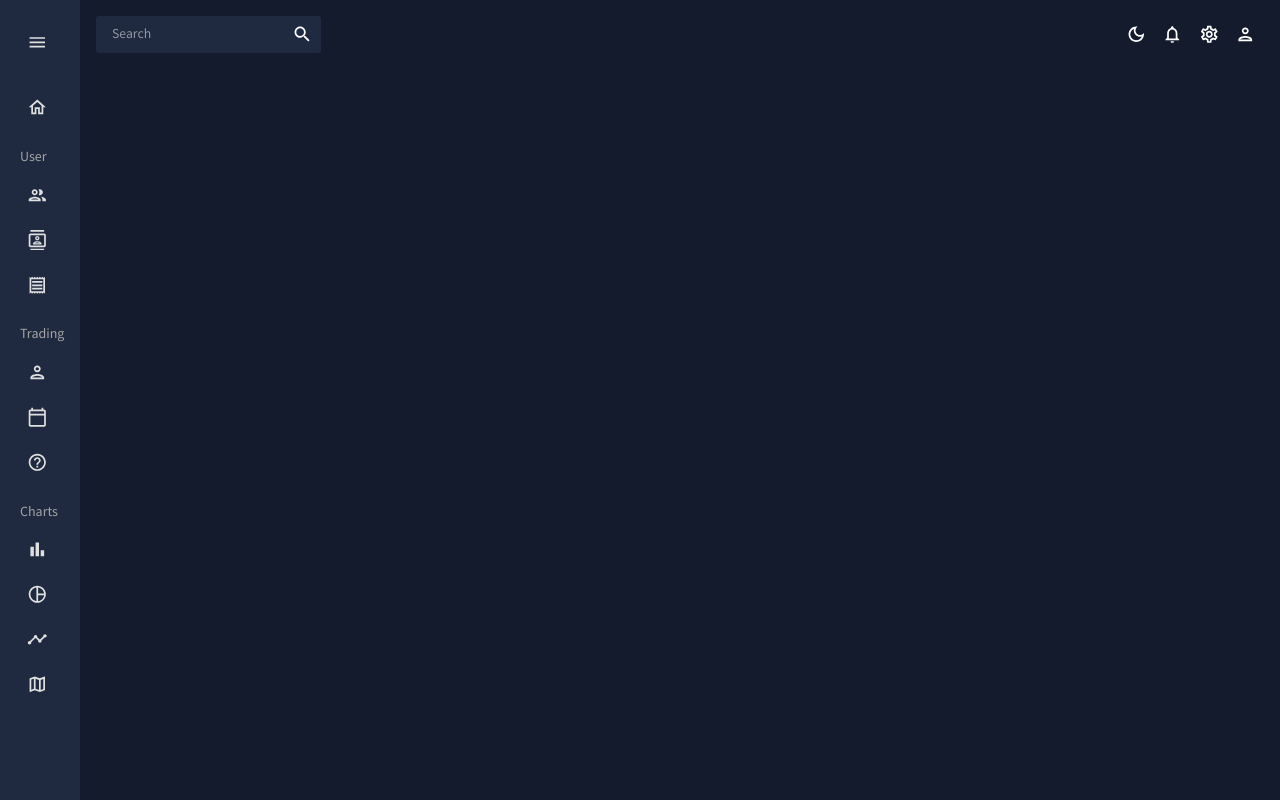
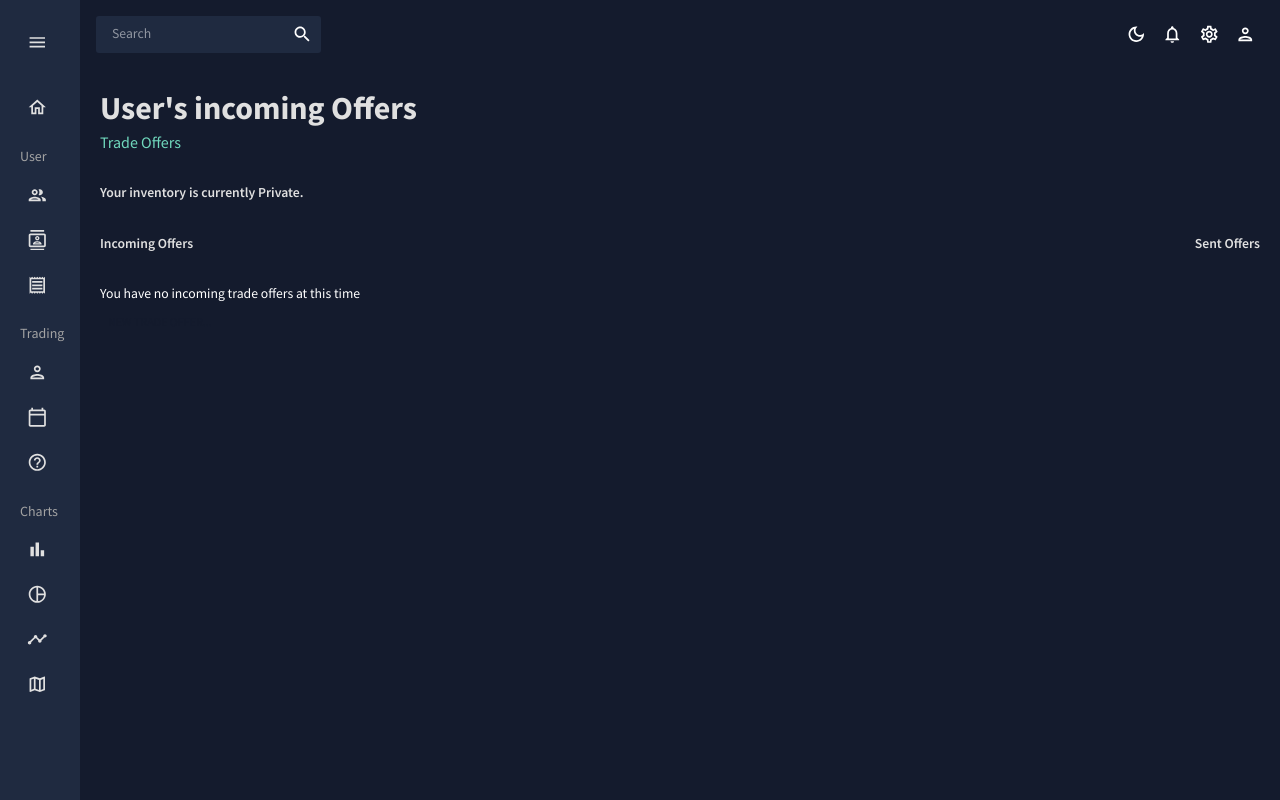
Before and after one commit to mau-mau0/lets-trade, a React (Create React App) app: page /incomingOffers in a window 1280 px wide. Built offline with nearby package versions, Linux system fonts and the light colour scheme.

Commit message:
start incoming/outgoing trades page

```diff
--- a/src/App.js
+++ b/src/App.js
@@ -4,7 +4,8 @@ import Topbar from "./pages/global/topbar";
 import Sidebar from "./pages/global/sidebar";
 import Landing from "./pages/landing-page/landing";
 import Inventory from "./pages/user-inventory/inventory";
-// import Invoices from "./scenes/invoices";
+import IncomingOffers from "./pages/incoming-trades/incoming";
+import OutgoingOffers from "./pages/outgoing-trades/outgoing";
 // import Contacts from "./scenes/contacts";
 // import Bar from "./scenes/bar";
 // import Form from "./scenes/form";
@@ -31,6 +32,8 @@ function App() {
             <Routes>
               <Route path="/" element={<Landing />} />
               <Route path="/inventory" element={<Inventory />} />
+              <Route path="/incomingOffers" element={<IncomingOffers />} />
+              <Route path="/outgoingOffers" element={<OutgoingOffers />} />
               {/* <Route path="/contacts" element={<Contacts />} />
               <Route path="/invoices" element={<Invoices />} />
               <Route path="/form" element={<Form />} />
--- a/src/pages/global/sidebar.jsx
+++ b/src/pages/global/sidebar.jsx
@@ -162,15 +162,15 @@ const Sidebar = () => {
               Trading
             </Typography>
             <Item
-              title="Offer a Trade"
-              to="/makeatrade"
+              title="Incoming Offers"
+              to="/incomingOffers"
               icon={<PersonOutlinedIcon />}
               selected={selected}
               setSelected={setSelected}
             />
             <Item
-              title="My Offers"
-              to="/viewmytrades"
+              title="Sent Offers"
+              to="/outgoingOffers"
               icon={<CalendarTodayOutlinedIcon />}
               selected={selected}
               setSelected={setSelected}
--- /dev/null
+++ b/src/pages/incoming-trades/incoming.jsx
@@ -0,0 +1,40 @@
+import { Box, Button } from "@mui/material";
+import Header from "../../components/header";
+import Paragraph from "../../components/paragraph";
+
+const IncomingOffers = () => {
+    return (
+        <Box m="20px">
+            <Box display="flex" justifyContent="space-between" alignItems="center">
+                <Header title="User's incoming Offers" subtitle="Trade Offers" />
+            </Box>
+            <Box display="flex" justifyContent="space-between" alignItems="center">
+                <Paragraph
+                content="Your inventory is currently Private."
+                />
+            </Box>
+            <Box display="flex" justifyContent="space-between" alignItems="center">
+                <Box>
+                    <Paragraph
+                    content="Incoming Offers"
+                    />
+                </Box>
+                <Box>
+                    <Paragraph
+                    content="Sent Offers"
+                    />
+                </Box>
+            </Box>
+            <Box>
+                You have no incoming trade offers at this time
+            </Box>
+            <Box>
+                <Button>
+                    New Trade Offer...
+                </Button>
+            </Box>
+        </Box>
+    )
+}
+
+export default IncomingOffers
--- /dev/null
+++ b/src/pages/outgoing-trades/outgoing.jsx
@@ -0,0 +1,40 @@
+import { Box, Button } from "@mui/material";
+import Header from "../../components/header";
+import Paragraph from "../../components/paragraph";
+
+const OutgoingOffers = () => {
+    return (
+        <Box m="20px">
+            <Box display="flex" justifyContent="space-between" alignItems="center">
+                <Header title="User's Sent Offers" subtitle="Trade Offers" />
+            </Box>
+            <Box display="flex" justifyContent="space-between" alignItems="center">
+                <Paragraph
+                content="Your inventory is currently Private."
+                />
+            </Box>
+            <Box display="flex" justifyContent="space-between" alignItems="center">
+                <Box>
+                    <Paragraph
+                    content="Incoming Offers"
+                    />
+                </Box>
+                <Box>
+                    <Paragraph
+                    content="Sent Offers"
+                    />
+                </Box>
+            </Box>
+            <Box>
+                You have no sent trade offers at this time
+            </Box>
+            <Box>
+                <Button>
+                    New Trade Offer...
+                </Button>
+            </Box>
+        </Box>
+    )
+}
+
+export default OutgoingOffers
--- a/src/pages/user-inventory/inventory.jsx
+++ b/src/pages/user-inventory/inventory.jsx
@@ -26,4 +26,4 @@ const Inventory = () => {
     )
 }
 
-export default Inventory
+export default Inventory;
```
